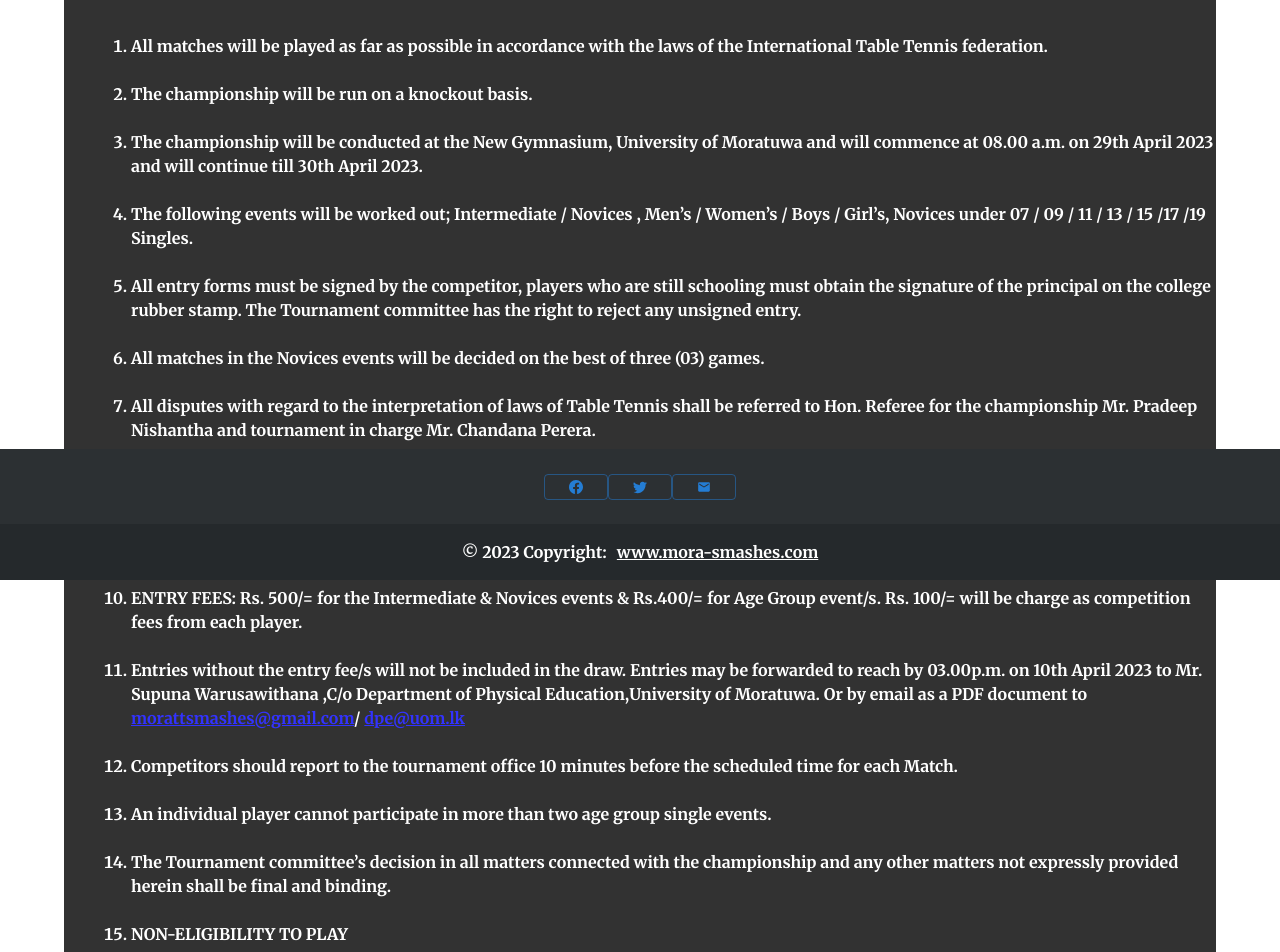
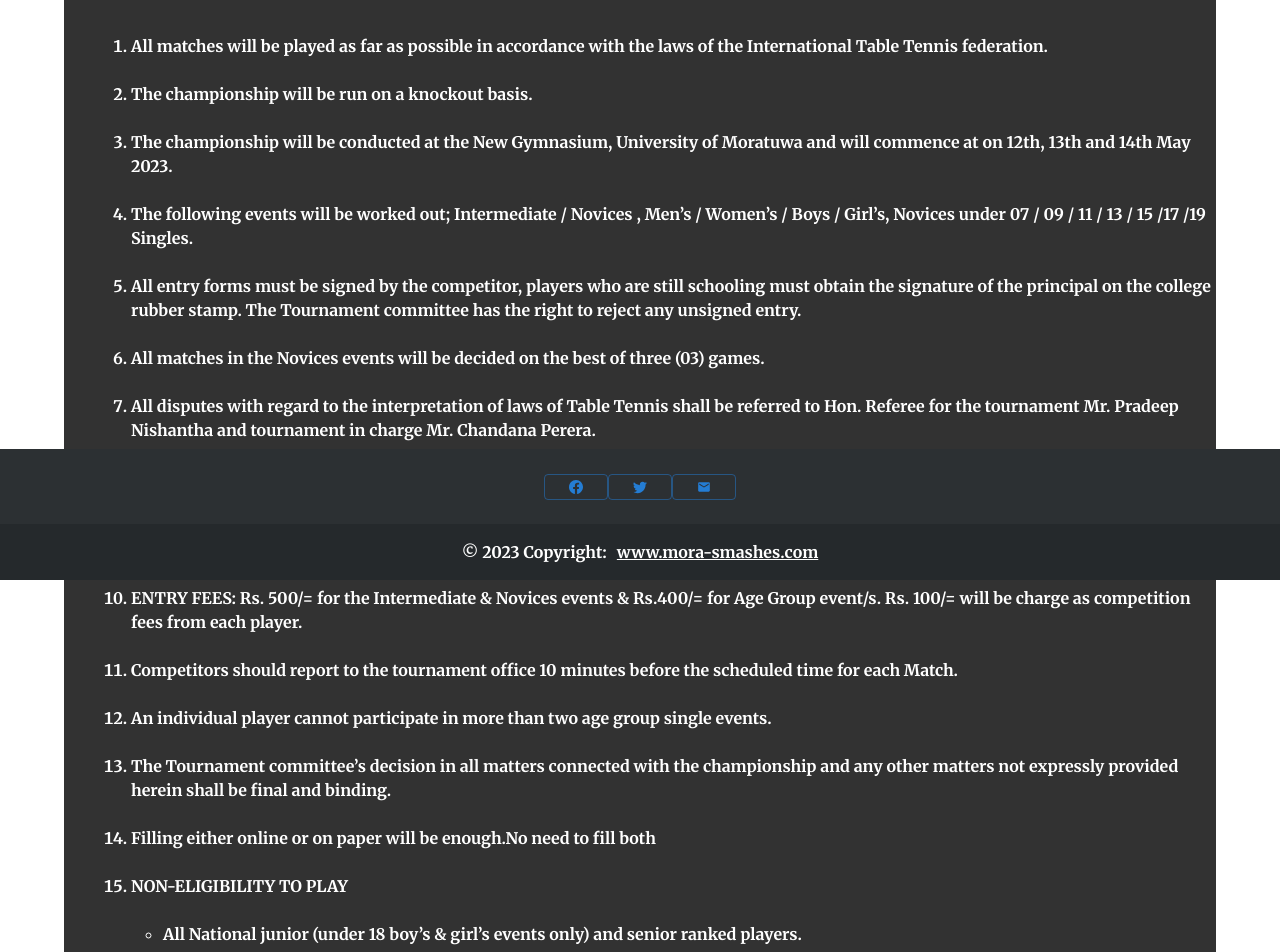
Before and after one commit to Mora-TT/web, a React (Create React App) app: page /guidelines in a window 1280 px wide. Shown: the part 220-1172 px from the top of the page. Built offline with nearby package versions, Linux system fonts and the light colour scheme.

Commit message:
guide lines changed

```diff
--- a/src/views/Guidelines.js
+++ b/src/views/Guidelines.js
@@ -12,19 +12,20 @@ function Guidelines() {
   const guidelines = [
     {description: 'All matches will be played as far as possible in accordance with the laws of the International Table Tennis federation.', key: 0},
     {description: '	The championship will be run on a knockout basis.', key: 1},
-    {description: 	'The championship will be conducted at the New Gymnasium, University of Moratuwa and will commence at 08.00 a.m. on 29th April 2023 and will continue till 30th April 2023.', key: 3},
+    {description: 	'The championship will be conducted at the New Gymnasium, University of Moratuwa and will commence at on 12th, 13th and 14th May 2023.', key: 3},
     {description: 	'The following events will be worked out; Intermediate / Novices , Men’s / Women’s / Boys / Girl’s, Novices under 07 / 09 / 11 / 13 / 15 /17 /19 Singles.', key: 2},
     {description: 	'All entry forms must be signed by the competitor, players who are still schooling must obtain the signature of the principal on the college rubber stamp. The Tournament committee has the right to reject any unsigned entry.', key: 4},
     {description: 	'All matches in the Novices events will be decided on the best of three (03) games.', key: 5},
-    {description: 	'All disputes with regard to the interpretation of laws of Table Tennis shall be referred to Hon. Referee for the championship Mr. Pradeep Nishantha and tournament in charge Mr. Chandana Perera.', key: 6},
+    {description: 	'All disputes with regard to the interpretation of laws of Table Tennis shall be referred to Hon. Referee for the tournament Mr. Pradeep Nishantha and tournament in charge Mr. Chandana Perera.', key: 6},
     {description: 	'The draw and program will be displayed on the notice board at the venue, and it will serve as the only official information of the Championship.', key: 7},
-    {description: 	'Entries close on 10th April 2023 at 3.00p.m. and the draw will be held on 21st April 2023 at 06.00pm, at University of Moratuwa.', key: 8},
+    {description: 	'Entries close on 21st April 2023 at 3.00p.m. and the draw will be held on _ _ May 2023 at 06.00pm, at University of Moratuwa.', key: 8},
     {description: 'ENTRY FEES: Rs. 500/= for the Intermediate & Novices events & Rs.400/= for Age Group event/s. Rs. 100/= will be charge as competition fees from each player. ', key: 9},
-    {description: <>Entries without the entry fee/s will not be included in the draw. Entries may be forwarded to reach by 03.00p.m. on 10th April 2023 to Mr. Supuna Warusawithana ,C/o Department of Physical Education,University of Moratuwa. Or by email as a PDF document to {gmail}/ {uomMail}</>, key: 10},
+    //{description: <>Entries without the entry fee/s will not be included in the draw. Entries may be forwarded to reach by 03.00p.m. on 10th April 2023 to Mr. Supuna Warusawithana ,C/o Department of Physical Education,University of Moratuwa. Or by email as a PDF document to {gmail}/ {uomMail}</>, key: 10},
     {description: 'Competitors should report to the tournament office 10 minutes before the scheduled time for each Match.', key: 11},
     {description:   'An individual player cannot participate in more than two age group single events.', key: 12},
     {description: 'The Tournament committee’s decision in all matters connected with the championship and any other matters not expressly provided herein shall be final and binding.', key: 13},
-    {description: 'NON-ELIGIBILITY TO PLAY', key: 14},
+    {description: 'Filling either online or on paper will be enough.No need to fill both', key: 14},
+    {description: 'NON-ELIGIBILITY TO PLAY', key: 15},
 
   ];
 
@@ -87,13 +88,13 @@ function Guidelines() {
       <div className='tableInfo'>
       <BasicTable  />
     </div>
-      <div className="contactInfo" style={{color: 'white'}}>
+      {/* <div className="contactInfo" style={{color: 'white'}}>
 
       Please Contact : <br/><br/>
       <b >Mr. Supuna Warusawithana: </b> <>{bCapMobile}</><br/> <br/>
       <b>Ms. Divya Karunasena: </b>  <>{gCapMobile}</>
 
-      </div>
+      </div> */}
 
       </Box>
     </div>
```
